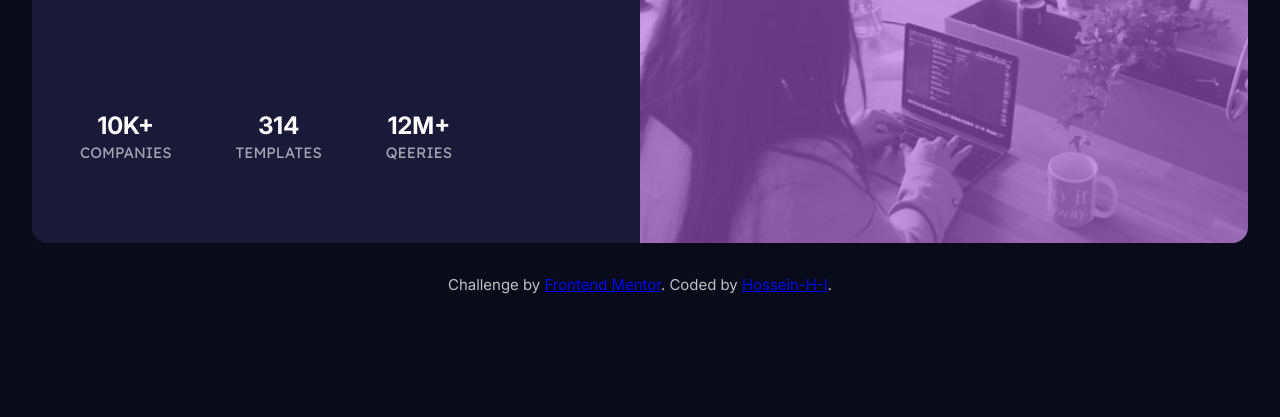
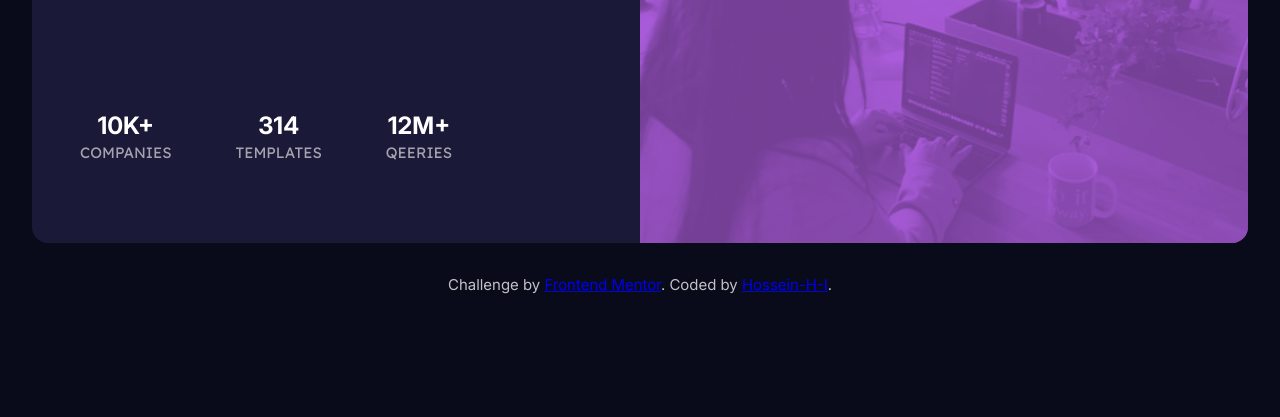
Before and after one commit to Hossein-H-I/Stats-preview-card-component, a plain HTML site: page index.html in a window 1280 px wide. Shown: the part 383-800 px from the top of the page. Drawn offline with Linux system fonts and the light colour scheme.

Commit message:
style.css

```diff
--- a/style.css
+++ b/style.css
@@ -59,8 +59,15 @@ img.desctop-img{
     visibility: hidden;
 }
 
+img{
+    mix-blend-mode: multiply;
+    opacity: 80%;
+}
+
 div.img-box{
     position: relative;
+    background-color: hsl(277, 64%, 61%);
+    display: flex;
 }
 
 img.mobile-img{
```
